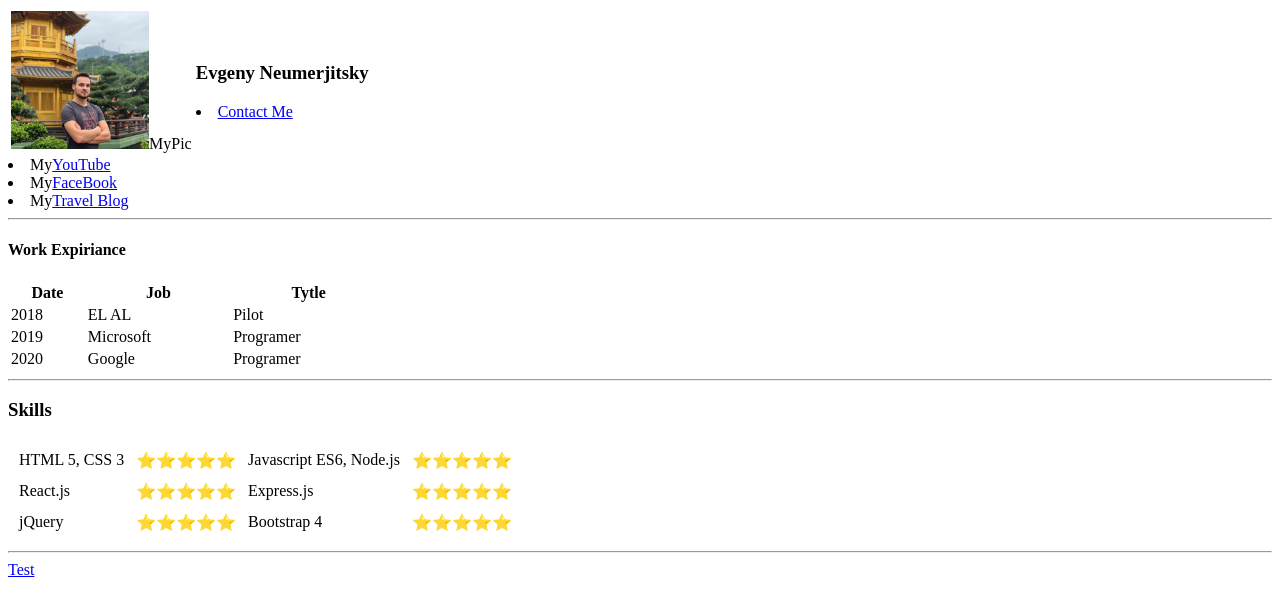
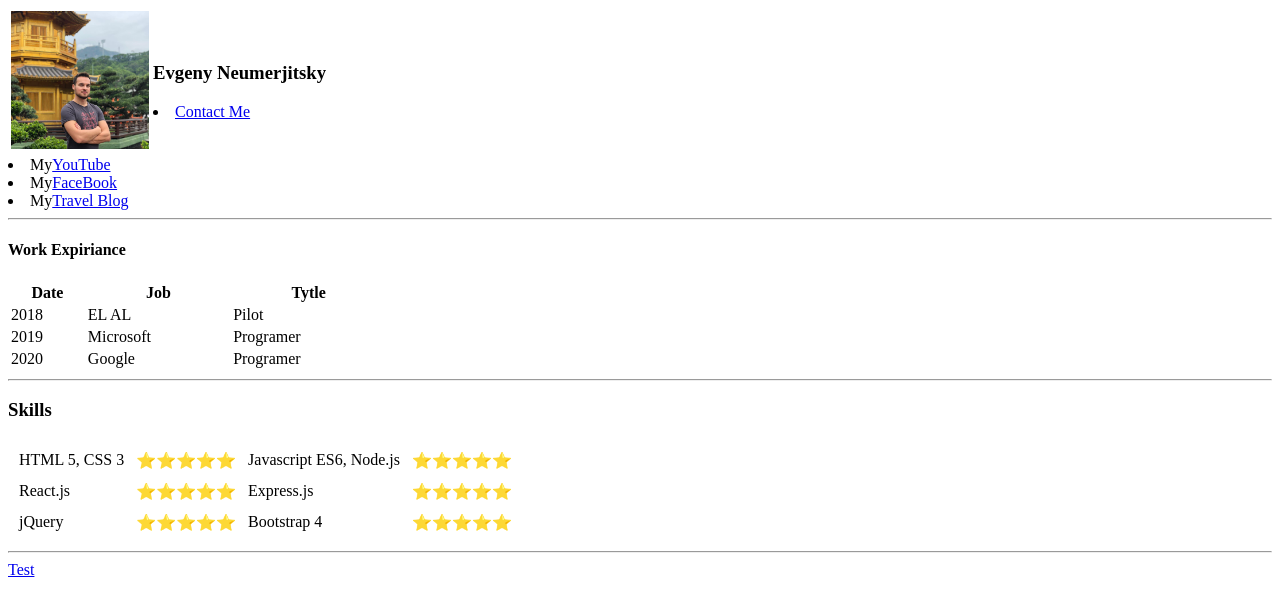
Before and after one commit to mestido/cv, a plain HTML site: page index.html in a window 1280 px wide. Drawn offline with Linux system fonts and the light colour scheme.

Commit message:
Update index.html

```diff
--- a/index.html
+++ b/index.html
@@ -9,7 +9,7 @@
 <body>
   <table>
     <tr>
-      <td><img src="EvgenyPic.jpg" alt="MyPic" height="138" width="138">MyPic</td>
+      <td><img src="EvgenyPic.jpg" alt="" height="138" width="138"></td>
       <td>
         <h3>Evgeny Neumerjitsky</h3>
         <li><a href="Contact-Me.html">Contact Me</a></li>
```
